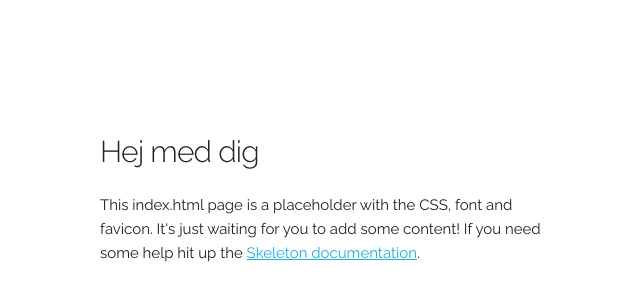
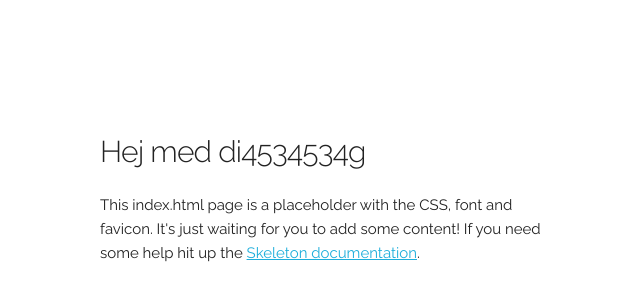
Before and after one commit to Stutttgarttt/awdf12021, a plain HTML site: page index.html in a window 1280 px wide. Shown: the part 108-408 px from the top of the page, without its empty margins (60-700 px from the left). Drawn offline with Linux system fonts and the light colour scheme.

Commit message:
Test med tal

```diff
--- a/index.html
+++ b/index.html
@@ -34,7 +34,7 @@
   <div class="container">
     <div class="row">
       <div class="one-half column" style="margin-top: 25%">
-        <h4>Hej med dig</h4>
+        <h4>Hej med di4534534g</h4>
         <p>This index.html page is a placeholder with the CSS, font and favicon. It's just waiting for you to add some content! If you need some help hit up the <a href="http://www.getskeleton.com">Skeleton documentation</a>.</p>
       </div>
     </div>
```
